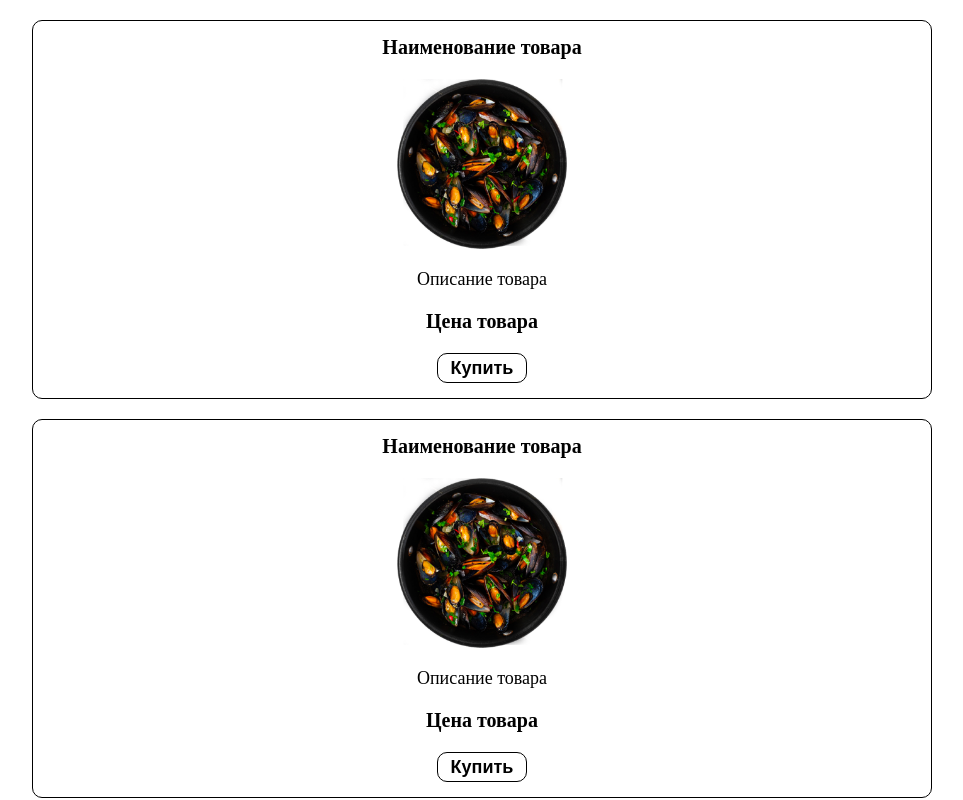
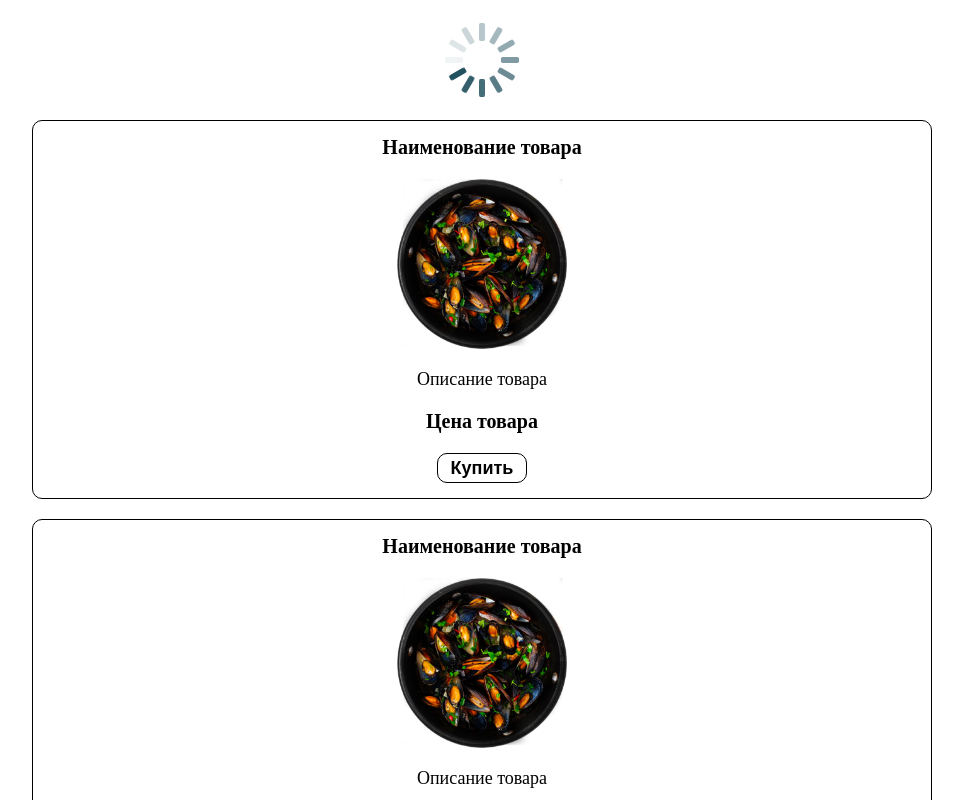
Before and after one commit to usmanow/restaurant-order-app, a React (Create React App) app: page / in a window 1280 px wide. Shown: the top 800 px of the page, without its empty margins (158-1121 px from the left). Built offline with nearby package versions, Linux system fonts and the light colour scheme.

Commit message:
add loader

```diff
--- a/package.json
+++ b/package.json
@@ -6,7 +6,8 @@
     "cra-template": "1.2.0",
     "react": "^19.0.0",
     "react-dom": "^19.0.0",
-    "react-scripts": "5.0.1"
+    "react-scripts": "5.0.1",
+    "styled-components": "^6.1.14"
   },
   "scripts": {
     "start": "react-scripts start",
--- /dev/null
+++ b/src/App.js
@@ -0,0 +1,17 @@
+import './App.css'
+import Card from './components/Card/Card'
+import Loader from './components/Loader/Loader'
+
+function App() {
+  return (
+    <div className="App">
+      <Loader></Loader>
+
+      {Array.from({ length: 4}, (_, i) => (
+        <Card key={i}></Card>
+      ))}
+    </div>
+  )
+}
+
+export default App
--- a/src/App.jsx
+++ /dev/null
@@ -1,15 +0,0 @@
-import './App.css'
-import Card from "./components/Card"
-
-function App() {
-  return (
-    <div className="App">
-      <Card></Card>
-      <Card></Card>
-      <Card></Card>
-      <Card></Card>
-    </div>
-  )
-}
-
-export default App
--- a/src/components/Card.css
+++ b/src/components/Card/Card.css
@@ -36,4 +36,10 @@
   border-radius: 10px;
   background-color: white;
   cursor: pointer;
+  transition: 0.3s;
 }
+
+.card__button:hover {
+  background-color: black;
+  color: white;
+}
--- a/src/components/Card.jsx
+++ b/src/components/Card/Card.jsx
@@ -1,5 +1,5 @@
 import './Card.css'
-import image from '../assets/images/product-1.png'
+import image from '../../assets/images/product-1.png'
 
 const Card = () => {
   return (
--- /dev/null
+++ b/src/components/Loader/Loader.jsx
@@ -0,0 +1,14 @@
+import React from 'react'
+import LoaderContainer from './loader.styled'
+
+const Loader = () => {
+  return (
+    <LoaderContainer>
+      {Array.from({ length: 12}, (_, i) => (
+        <div key={i}></div>
+      ))}
+    </LoaderContainer>
+  )
+}
+
+export default Loader
--- /dev/null
+++ b/src/components/Loader/loader.styled.js
@@ -0,0 +1,49 @@
+import styled, { keyframes } from 'styled-components';
+
+const spinnerAnimation = keyframes`
+  0% {
+    opacity: 1;
+  }
+
+  100% {
+    opacity: 0;
+  };
+`;
+
+const LoaderContainer = styled.div`
+  display: inline-block;
+  position: relative;
+  width: 80px;
+  height: 80px;
+  color: #1c4c5b;
+
+  div, div:after {
+    box-sizing: border-box;
+  }
+
+  div {
+    transform-origin: 40px 40px;
+    animation: ${spinnerAnimation} 1.2s linear infinite;
+
+    &:after {
+      content: " ";
+      display: block;
+      position: absolute;
+      top: 3.2px;
+      left: 36.8px;
+      width: 6.4px;
+      height: 17.6px;
+      border-radius: 20%;
+      background: currentColor;
+    }
+  }
+
+  ${Array.from({ length: 12 }, (_, i) => `
+    div:nth-child(${i + 1}) {
+      transform: rotate(${i * 30}deg);
+      animation-delay: -${(11 - i) * 0.1}s;
+    }
+  `).join('')}
+`;
+
+export default LoaderContainer
```
Also changed, not shown: 1 other file (tests, documents, lock files or other folders).
